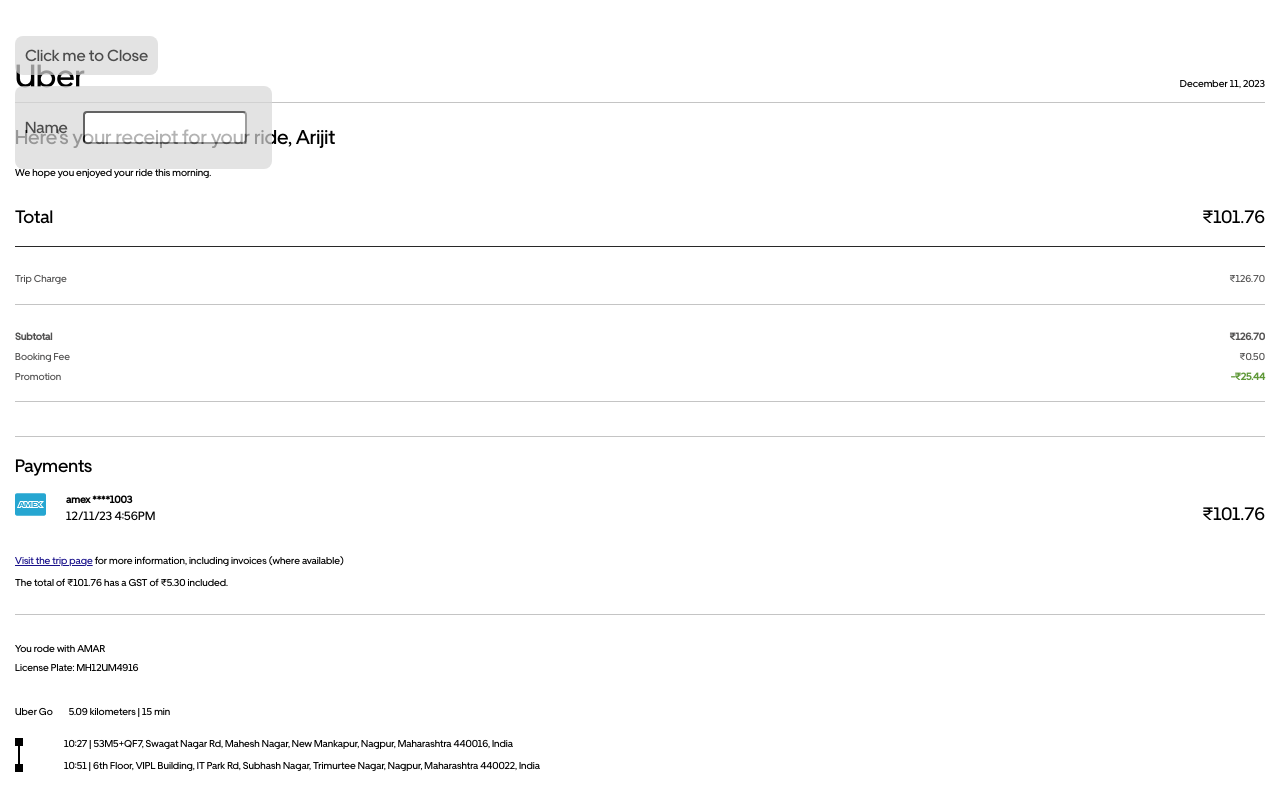
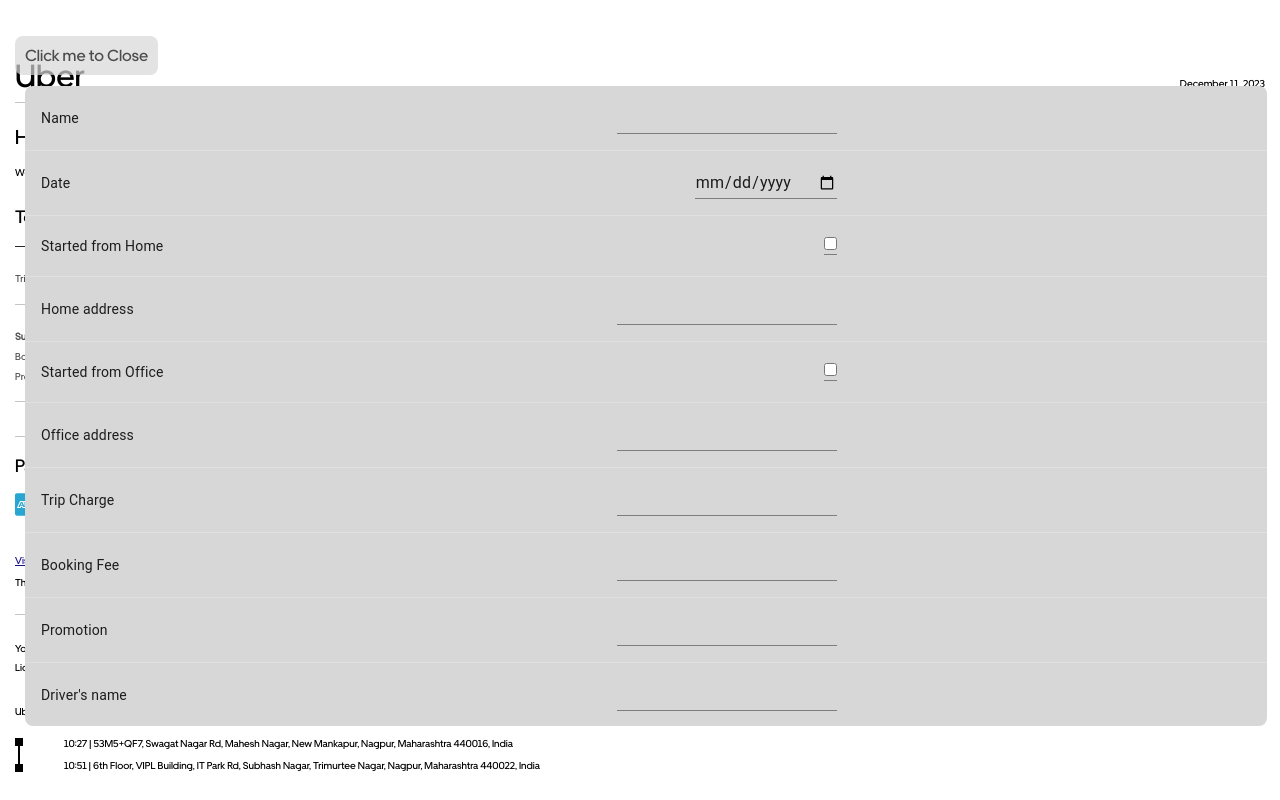
Before and after one commit to DArijit/uber-fake, a React (Create React App) app: page / in a window 1280 px wide. Both pictures are taken after a click on the element "Click me to Edit". Shown: the top 800 px of the page. Built offline with nearby package versions, Linux system fonts and the light colour scheme.

Commit message:
fix: side panel

```diff
--- a/src/uberFake/TaxTaxInvoice/TaxTaxInvoice.tsx
+++ b/src/uberFake/TaxTaxInvoice/TaxTaxInvoice.tsx
@@ -1,5 +1,5 @@
 import React from "react";
-import Trowser from "../utils/Trowser";
+import Trowser from "../utils/Trowser/Trowser";
 import styles from "./TaxTaxInvoice.module.css";
 import sign from "../../sign.png";
 import QRCode from "react-qr-code";
--- a/src/uberFake/UberFake.module.css
+++ b/src/uberFake/UberFake.module.css
@@ -4,7 +4,8 @@
     size: A4;
     margin: 0;
   }
-  .printButton {
+  .printButton,
+  .sidePanel {
     display: none;
   }
 }
--- a/src/uberFake/UberFake.tsx
+++ b/src/uberFake/UberFake.tsx
@@ -12,7 +12,9 @@
   return (
     <div className={styles.mainContainer}>
       {/* <Counter /> */}
-        <SidePanel/>
+      <div className={styles.sidePanel}>
+        <SidePanel />
+      </div>
       <Receipt />
       <AmounttTaxInvoice />
       <TaxTaxInvoice />
--- a/src/uberFake/amounttTaxInvoice/AmounttTaxInvoice.tsx
+++ b/src/uberFake/amounttTaxInvoice/AmounttTaxInvoice.tsx
@@ -1,6 +1,6 @@
 import React from "react";
 import styles from "./AmounttTaxInvoice.module.css";
-import Trowser from "../utils/Trowser";
+import Trowser from "../utils/Trowser/Trowser";
 import sign from "../../sign.png";
 
 const AmounttTaxInvoice = () => {
--- a/src/uberFake/receipt/Receipt.tsx
+++ b/src/uberFake/receipt/Receipt.tsx
@@ -1,7 +1,7 @@
 import React from "react";
 import styles from "./Receipt.module.css";
 import amex from "./../../amex-svgrepo-com.svg";
-import Trowser from "../utils/Trowser";
+import Trowser from "../utils/Trowser/Trowser";
 
 const Receipt = () => {
   return (
--- a/src/uberFake/sidePanel/SidePanel.module.css
+++ b/src/uberFake/sidePanel/SidePanel.module.css
@@ -15,22 +15,10 @@
   margin-top: 50px;
   position: fixed;
   background-color: #d7d7d7;
-  padding: 10px;
-  opacity: 70%;
+  margin-left: 10px;
+  margin-right: 10px;
   border-radius: 8px;
+  height: 80vh;
+  overflow-y: auto;
+  width: 97%;
 }
-
-.inputField {
-  width: 150px;
-  border-radius: 4px;
-  height: 19px;
-  padding: 5px;
-  margin: 15px;
-}
-
-.inputContainer {
-  display: flex;
-  flex-direction: row;
-  justify-content: space-between;
-  align-items: center;
-}
--- a/src/uberFake/sidePanel/SidePanel.tsx
+++ b/src/uberFake/sidePanel/SidePanel.tsx
@@ -1,5 +1,8 @@
-import React, { useState } from "react";
+import { useState } from "react";
 import styles from "./SidePanel.module.css";
+import Table from "@mui/material/Table";
+import TableContainer from "@mui/material/TableContainer";
+import InputField from "../utils/InputField/InputField";
 
 const SidePanel = () => {
   const [isSidePanelOpen, setSidePanelOpen] = useState(false);
@@ -10,12 +13,34 @@
       <div className={styles.sidePanelIcon} onClick={handleEditClick}>
         {!isSidePanelOpen ? " Click me to Edit" : "Click me to Close"}
       </div>
-      <div className={styles.sidePanelWrapper}>
-        <div className={styles.inputContainer}>
-          <div className={styles.inputHeading}>Name</div>
-          <input type="string" className={styles.inputField} />
+      {isSidePanelOpen ? (
+        <div className={styles.sidePanelWrapper}>
+          <TableContainer>
+            <Table sx={{ minWidth: 650 }} aria-label="simple table">
+              <InputField inputName="Name" inputType="string" />
+              <InputField inputName="Date" inputType="date" />
+              <InputField inputName="Started from Home" inputType="checkbox" />
+              <InputField inputName="Home address" inputType="string" />
+              <InputField
+                inputName="Started from Office"
+                inputType="checkbox"
+              />
+              <InputField inputName="Office address" inputType="string" />
+              <InputField inputName="Trip Charge" inputType="number" />
+              <InputField inputName="Booking Fee" inputType="number" />
+              <InputField inputName="Promotion" inputType="number" />
+              <InputField inputName="Driver's name" inputType="string" />
+              <InputField inputName="Number Plate" inputType="number" />
+              <InputField
+                inputName="Number Plate State Code"
+                inputType="number"
+              />
+            </Table>
+          </TableContainer>
         </div>
-      </div>
+      ) : (
+       null
+      )}
     </div>
   );
 };
--- /dev/null
+++ b/src/uberFake/utils/InputField/InputField.module.css
@@ -0,0 +1,4 @@
+.value {
+    width: 300px;
+    word-break: break-all;
+}
--- /dev/null
+++ b/src/uberFake/utils/InputField/InputField.tsx
@@ -0,0 +1,31 @@
+import React, { useState } from "react";
+import styles from "./InputField.module.css";
+import TableBody from "@mui/material/TableBody";
+import TableCell from "@mui/material/TableCell";
+import TableRow from "@mui/material/TableRow";
+import { Input } from "@mui/material";
+
+interface InputFieldProps {
+  inputName: string;
+  inputType: string
+}
+
+const InputField = ({inputName, inputType}: InputFieldProps) => {
+  const [value, setValue] = useState("");
+
+  return (
+    <TableBody>
+      <TableRow>
+        <TableCell className={styles.value}>{inputName}</TableCell>
+        <TableCell align="right" className={styles.value}>
+          <Input type={inputType} onChange={(e) => setValue(e.target.value)} />
+        </TableCell>
+        <TableCell align="right" className={styles.value}>
+          {value}
+        </TableCell>
+      </TableRow>
+    </TableBody>
+  );
+};
+
+export default InputField;
```
Also changed, not shown: src/uberFake/utils/Trowser/Trowser.module.css (renamed from src/uberFake/utils/Trowser.module.css), src/uberFake/utils/Trowser/Trowser.tsx (renamed from src/uberFake/utils/Trowser.tsx). Lines whose indentation alone changed are shown as unchanged.
